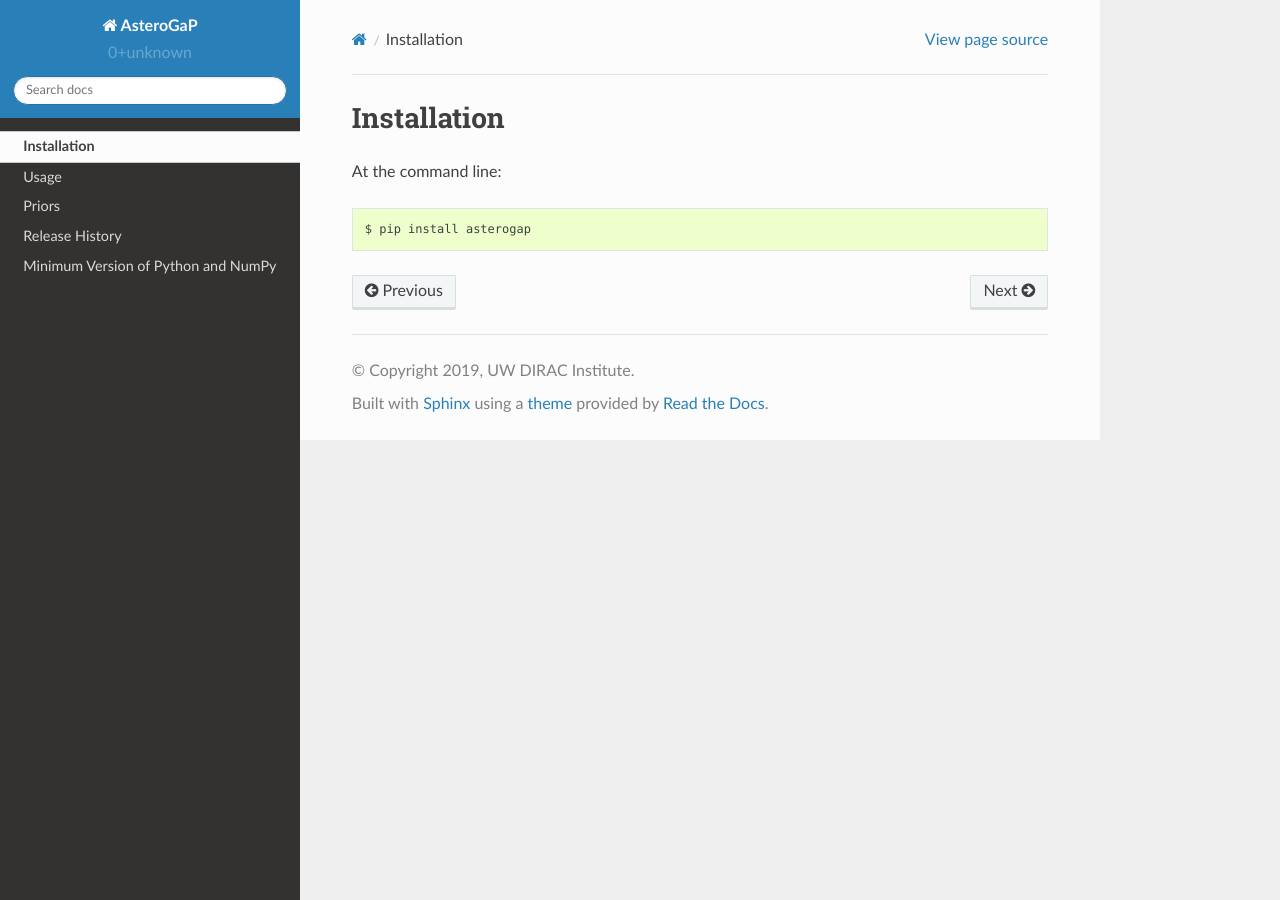
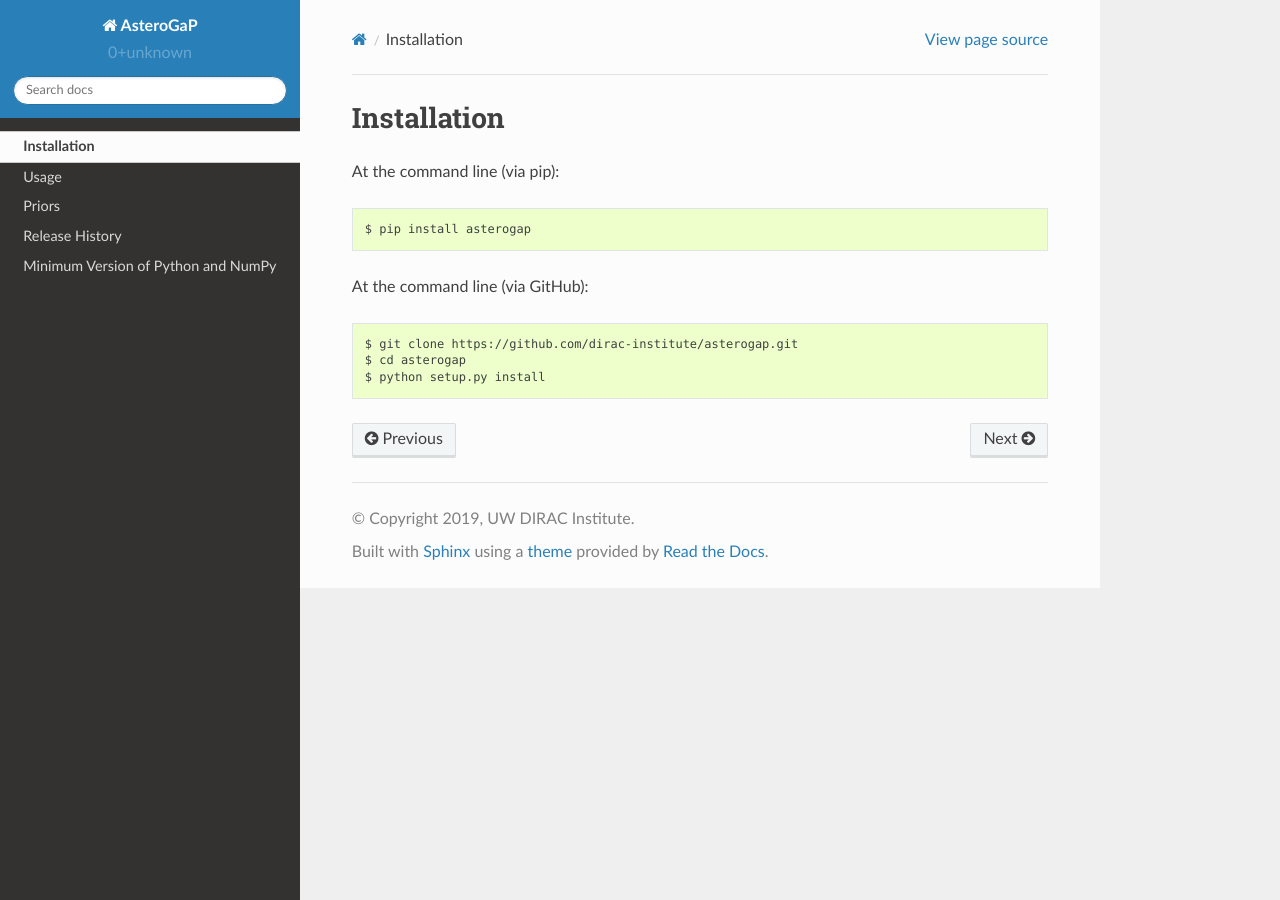
Before and after one commit to dirac-institute/asterogap, a Sphinx documentation site: the page built from docs/source/installation.rst, in a window 1280 px wide. Built offline with Sphinx 7.4.7 and the Read the Docs theme 2.0.0, drawn with Linux system fonts in a browser that asks for light colours; pages that are not in the unit, such as notebooks, are missing from menus.

Commit message:
Add github install instructions

```diff
--- a/docs/source/installation.rst
+++ b/docs/source/installation.rst
@@ -2,6 +2,12 @@
 Installation
 ============
 
-At the command line::
+At the command line (via pip)::
 
     $ pip install asterogap
+
+At the command line (via GitHub)::
+
+    $ git clone https://github.com/dirac-institute/asterogap.git
+    $ cd asterogap
+    $ python setup.py install
```
